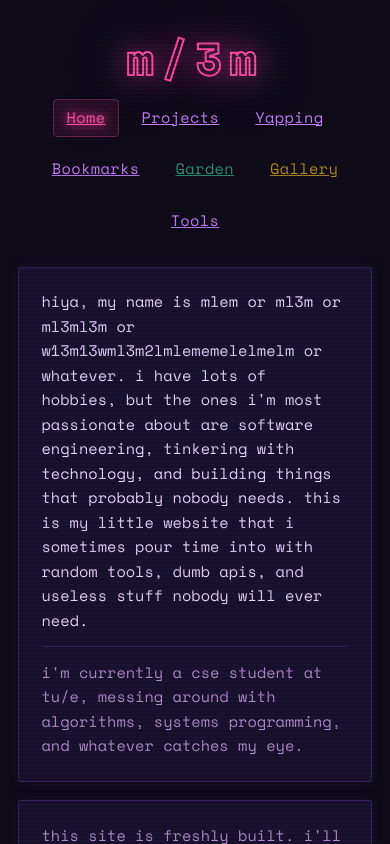
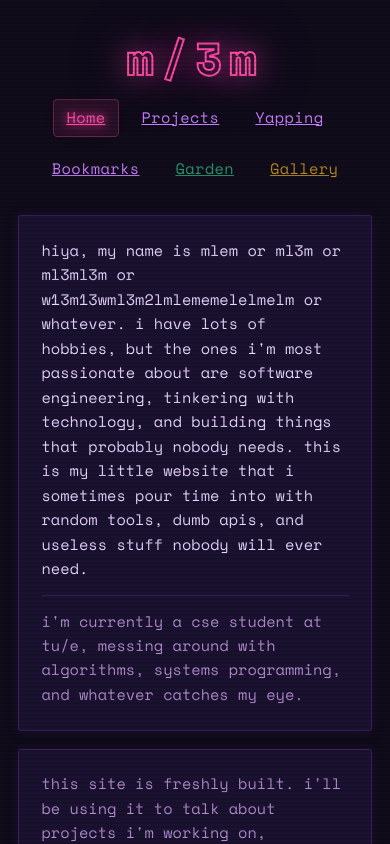
Before and after one commit to ml3m/ml3m.github.io, a Next.js app: page / in a window 390 px wide. Shown: the top 844 px of the page. Built offline with nearby package versions, Linux system fonts and the light colour scheme.

Commit message:
style: remove tools tab and disable gallery scrollbar on mobile

```diff
--- a/app/globals.css
+++ b/app/globals.css
@@ -102,6 +102,7 @@ html {
 }
 
 /* Fancy Gallery Scrollbar (Activated via JS on Gallery page) */
+@media (min-width: 640px) {
   html.gallery-scroll {
     scrollbar-width: thin;
     scrollbar-color: #c77dff transparent;
@@ -131,6 +132,7 @@ html.gallery-scroll::-webkit-scrollbar-thumb:hover,
   html.gallery-scroll ::-webkit-scrollbar-thumb:hover {
     background: linear-gradient(to bottom, #fb7185, #e879f9, #60a5fa);
     border: 2px solid var(--bg-primary);
+  }
 }
 
 @layer utilities {
--- a/components/layout/Nav.tsx
+++ b/components/layout/Nav.tsx
@@ -12,7 +12,6 @@ const navLinks = [
   { title: "Bookmarks", href: "/bookmarks" },
   { title: "Garden", href: "/garden", accent: "green" as const },
   { title: "Gallery", href: "/gallery", accent: "amber" as const },
-  { title: "Tools", href: "/tools" },
 ];
 
 // Characters used for the scramble effect
```
Lines whose indentation alone changed are shown as unchanged.
